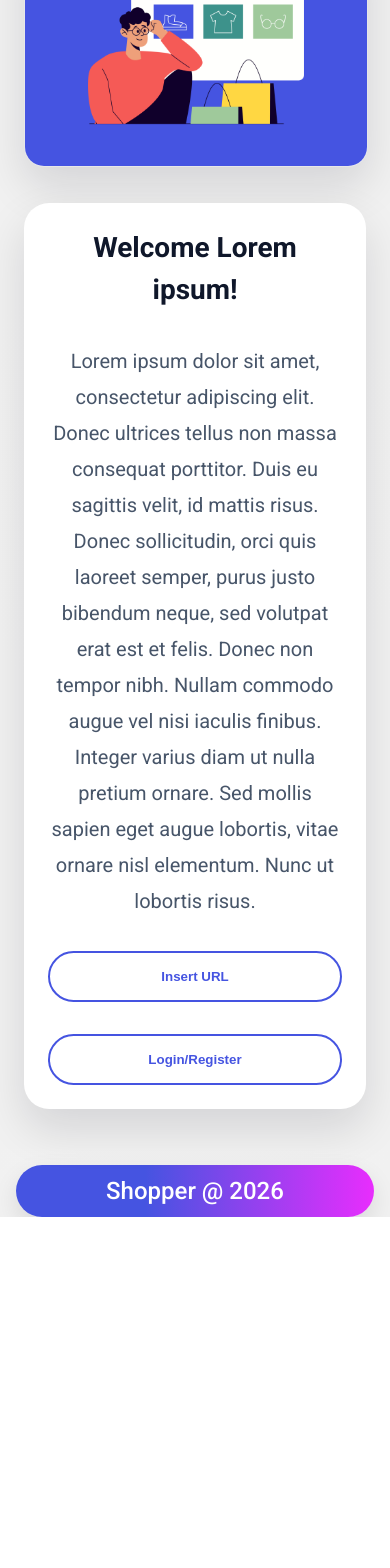
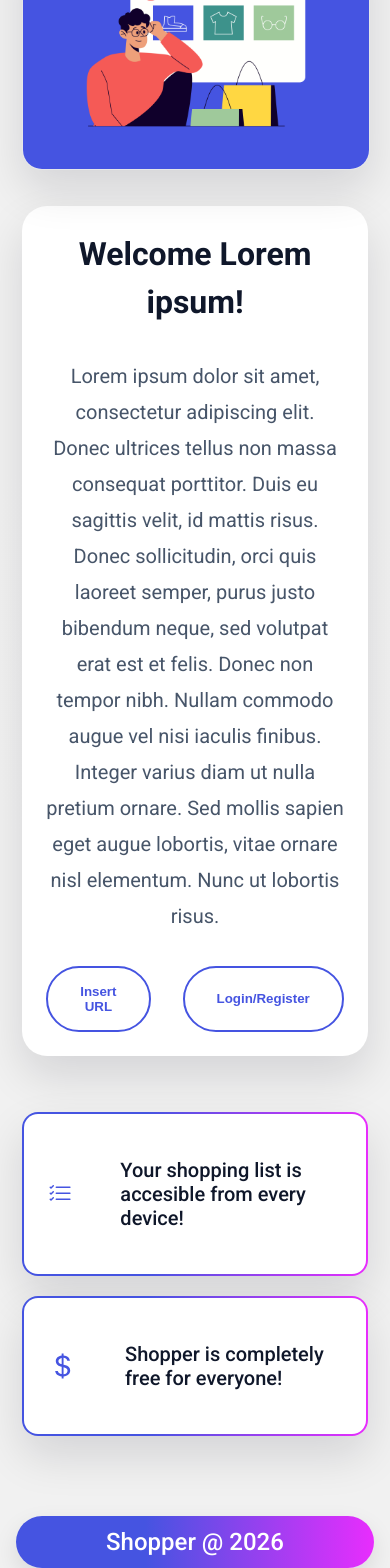
Before and after one commit to stefearares/shopper, a React (Vite) app: page / in a window 390 px wide. Shown: the part 209-1777 px from the top of the page. Before the commit the page ends 1426 px from the top, so only its background shows below. Built offline with nearby package versions, Linux system fonts and the light colour scheme.

Commit message:
Completed main look of front page.

```diff
--- a/src/Components/Pages/Landing/Landing.jsx
+++ b/src/Components/Pages/Landing/Landing.jsx
@@ -3,6 +3,10 @@ import style from "./Landing.module.css";
 import heroImg from "../../../assets/images/Hero-Landing-Page.png";
 
 export default function Landing() {
+  /*  const toggleTheme = () => {
+    document.documentElement.classList.toggle("dark");
+  };
+*/
   return (
     <div className={style.landingWrapper}>
       <main className={style.landingRightSide}>
@@ -28,6 +32,34 @@ export default function Landing() {
           alt="Image of a person checking a shopping list."
         />
       </aside>
+      <div className={style.cardsSection}>
+        <div className={style.card}>
+          <svg
+            xmlns="http://www.w3.org/2000/svg"
+            fill="currentColor"
+            className="bi bi-list-check"
+            viewBox="0 0 16 16"
+          >
+            <path
+              fillRule="evenodd"
+              d="M5 11.5a.5.5 0 0 1 .5-.5h9a.5.5 0 0 1 0 1h-9a.5.5 0 0 1-.5-.5m0-4a.5.5 0 0 1 .5-.5h9a.5.5 0 0 1 0 1h-9a.5.5 0 0 1-.5-.5m0-4a.5.5 0 0 1 .5-.5h9a.5.5 0 0 1 0 1h-9a.5.5 0 0 1-.5-.5M3.854 2.146a.5.5 0 0 1 0 .708l-1.5 1.5a.5.5 0 0 1-.708 0l-.5-.5a.5.5 0 1 1 .708-.708L2 3.293l1.146-1.147a.5.5 0 0 1 .708 0m0 4a.5.5 0 0 1 0 .708l-1.5 1.5a.5.5 0 0 1-.708 0l-.5-.5a.5.5 0 1 1 .708-.708L2 7.293l1.146-1.147a.5.5 0 0 1 .708 0m0 4a.5.5 0 0 1 0 .708l-1.5 1.5a.5.5 0 0 1-.708 0l-.5-.5a.5.5 0 0 1 .708-.708l.146.147 1.146-1.147a.5.5 0 0 1 .708 0"
+            />
+          </svg>
+          <p>Your shopping list is accesible from every device!</p>
+        </div>
+
+        <div className={style.card}>
+          <svg
+            xmlns="http://www.w3.org/2000/svg"
+            fill="currentColor"
+            className="bi bi-currency-dollar"
+            viewBox="0 0 16 16"
+          >
+            <path d="M4 10.781c.148 1.667 1.513 2.85 3.591 3.003V15h1.043v-1.216c2.27-.179 3.678-1.438 3.678-3.3 0-1.59-.947-2.51-2.956-3.028l-.722-.187V3.467c1.122.11 1.879.714 2.07 1.616h1.47c-.166-1.6-1.54-2.748-3.54-2.875V1H7.591v1.233c-1.939.23-3.27 1.472-3.27 3.156 0 1.454.966 2.483 2.661 2.917l.61.162v4.031c-1.149-.17-1.94-.8-2.131-1.718zm3.391-3.836c-1.043-.263-1.6-.825-1.6-1.616 0-.944.704-1.641 1.8-1.828v3.495l-.2-.05zm1.591 1.872c1.287.323 1.852.859 1.852 1.769 0 1.097-.826 1.828-2.2 1.939V8.73z" />
+          </svg>
+          <p> Shopper is completely free for everyone!</p>
+        </div>
+      </div>
     </div>
   );
 }
--- a/src/Components/Pages/Landing/Landing.module.css
+++ b/src/Components/Pages/Landing/Landing.module.css
@@ -1,20 +1,31 @@
 .landingWrapper {
-    display: flex;
-    align-items: center;
-    justify-content: center;
+    display: grid;
     gap: 4rem;
     padding: 6rem;
     color: var(--text);
     background: var(--background);
+    grid-template-columns: repeat(2, minmax(0, 42rem));
+    justify-content: center;
+    align-items: center;
+
+    grid-template-areas:
+        "text hero"
+        "cards cards";
 }
 
 .landingRightSide {
+    grid-area: text;
     border-radius: 25px;
     padding: clamp(1.5rem, 3vw, 2.5rem);
     background: var(--surface-solid);
     box-shadow: var(--shadow-lg);
+
 }
 
+.landingHero {
+    grid-area: hero;
+    justify-self: center;
+}
 
 .landingHeader {
     text-align: center;
@@ -28,16 +39,15 @@
     font-size: 1.25rem;
     line-height: 1.8;
     color: var(--text-muted);
-    max-width: 42rem;
+    text-align: center;
+    margin-inline: auto;
 }
 
 .landingButtonWrapper {
     justify-content: center;
     display: flex;
     gap: 2rem;
-
 }
-
 
 .landingButtonWrapper button {
     background: transparent;
@@ -47,8 +57,7 @@
     padding: 1rem 2rem;
     font-weight: 700;
     cursor: pointer;
-
-    transition: background-color 180ms ease, color 180ms ease, box-shadow 180ms ease, transform 120ms ease;
+    transition: background-color 200ms ease, color 200ms ease, box-shadow 200ms ease, transform 120ms ease;
 }
 
 .landingButtonWrapper button:hover {
@@ -67,8 +76,6 @@
 
 .heroImg {
     width: 100%;
-    height: auto;
-    max-width: 42rem;
     border-radius: 20px;
     border: 1px solid var(--border);
     box-shadow: var(--shadow-lg);
@@ -76,38 +83,64 @@
     object-fit: cover;
 }
 
+.cardsSection {
+    grid-area: cards;
+    display: grid;
+
+    grid-template-columns: repeat(auto-fit, minmax(18rem, 1fr));
+    gap: 1.25rem;
+
+    margin: 1.5rem 0;
+    justify-items: center;
+}
+
+.card {
+    display: flex;
+    align-items: center;
+    gap: 3rem;
+    padding: 1.5rem 1.5rem;
+    border-radius: 16px;
+    background:
+        linear-gradient(var(--surface-solid), var(--surface-solid)) padding-box,
+        var(--navbar-gradient) border-box;
+
+    border: 2px solid transparent;
+    box-shadow: var(--shadow-lg);
+}
+
+
+
+.card svg {
+    width: 3rem;
+    height: 3rem;
+    color: var(--brand-color);
+
+}
+
+.card p {
+    color: var(--text);
+    font-weight: 500;
+    font-size: 1.25rem;
+}
+
+
 @media (max-width: 1025px) {
     .landingWrapper {
-        flex-direction: column;
+        grid-template-columns: 1fr;
         padding: 2.5rem 1.5rem;
         gap: 2rem;
+
+        grid-template-areas:
+            "hero"
+            "text"
+            "cards";
     }
 
-    .landingHero {
-        width: auto;
-        justify-content: center;
-        order: -1;
+
+
+
+    .cardsSection {
+        grid-template-columns: 1fr;
+
     }
-
-    .landingRightSide {
-        width: auto;
-    }
-
-    .landingHeader {
-        font-size: clamp(1.75rem, 6vw, 2.5rem);
-    }
-
-    .landingButtonWrapper {
-        flex-direction: column;
-    }
-
-    .landingButtonWrapper button {
-        width: auto;
-        justify-content: center;
-    }
-
-    .landingParagraph {
-        text-align: center;
-    }
-
 }
--- a/src/styles/reset.css
+++ b/src/styles/reset.css
@@ -14,6 +14,6 @@ body {
 
 html {
     font-family: var(--font-sans);
-    color: var(--text-color);
+    color: var(--text);
     background: var(--background);
 }
--- a/src/styles/variables.css
+++ b/src/styles/variables.css
@@ -20,3 +20,20 @@
 
 
 }
+
+/* When toggling dark mode this class gets applied to the root element(html) */
+.dark {
+
+    --background: radial-gradient(343px at 46.3% 47.5%, rgb(28, 28, 28) 0%, rgb(18, 18, 18) 72.9%);
+    --text: #f1f5f9;
+    --text-muted: #94a3b8;
+    --surface: rgba(30, 30, 30, 0.6);
+    --surface-solid: #1e1e1e;
+    --border: rgba(255, 255, 255, 0.1);
+    --brand-color: #7789ff;
+    --hover-item: rgba(255, 255, 255, 0.1);
+    --shadow-lg: 0 20px 45px rgba(0, 0, 0, 0.55);
+    --shadow-md: 0 10px 25px rgba(0, 0, 0, 0.45);
+    --navbar-gradient: linear-gradient(90deg, rgb(100, 115, 255) 36%, rgb(188, 68, 255) 100%);
+
+}
```
Also changed, not shown: src/Components/Settings/Settings.jsx (added, +21 -0 lines), src/Components/Settings/Settings.module.css (added).
